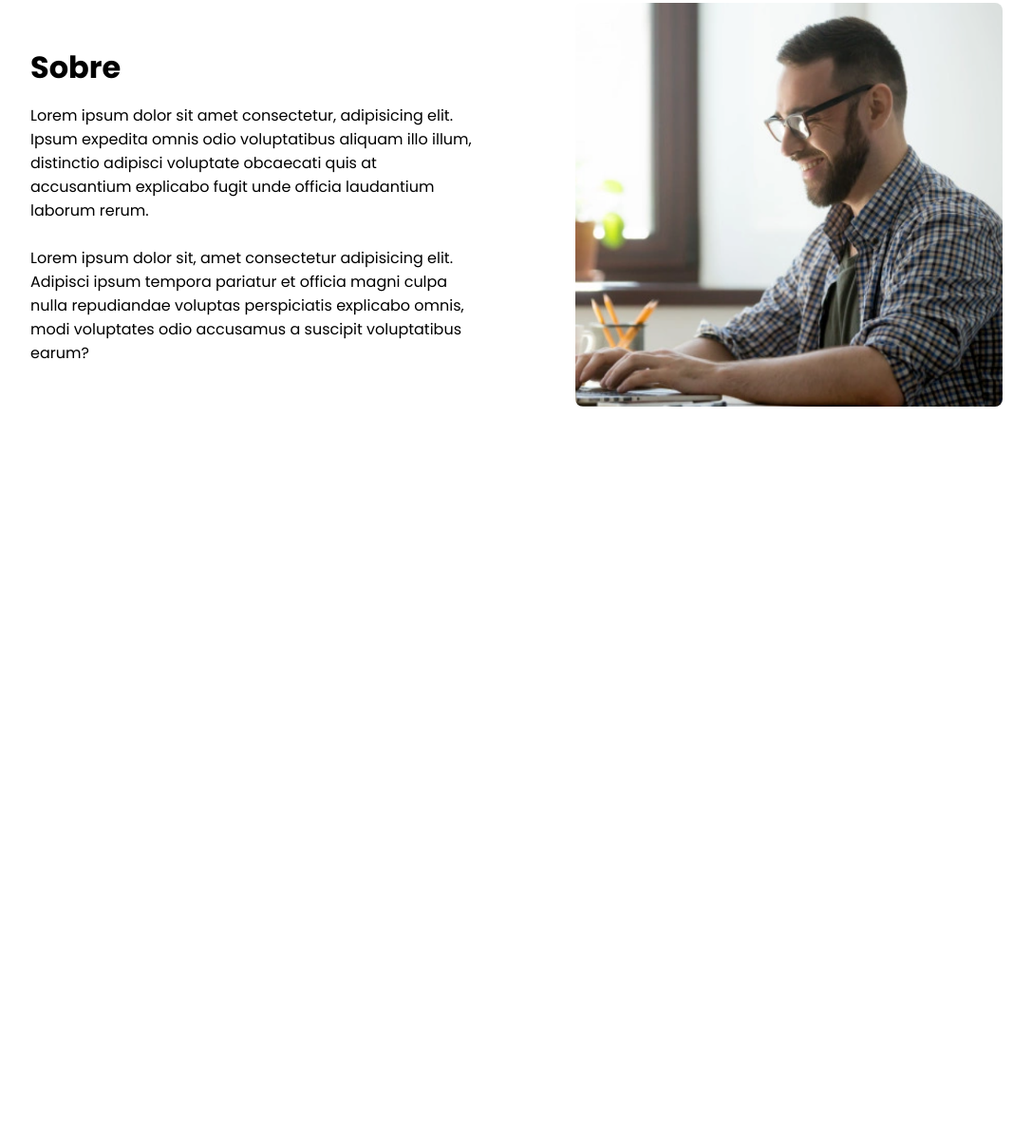
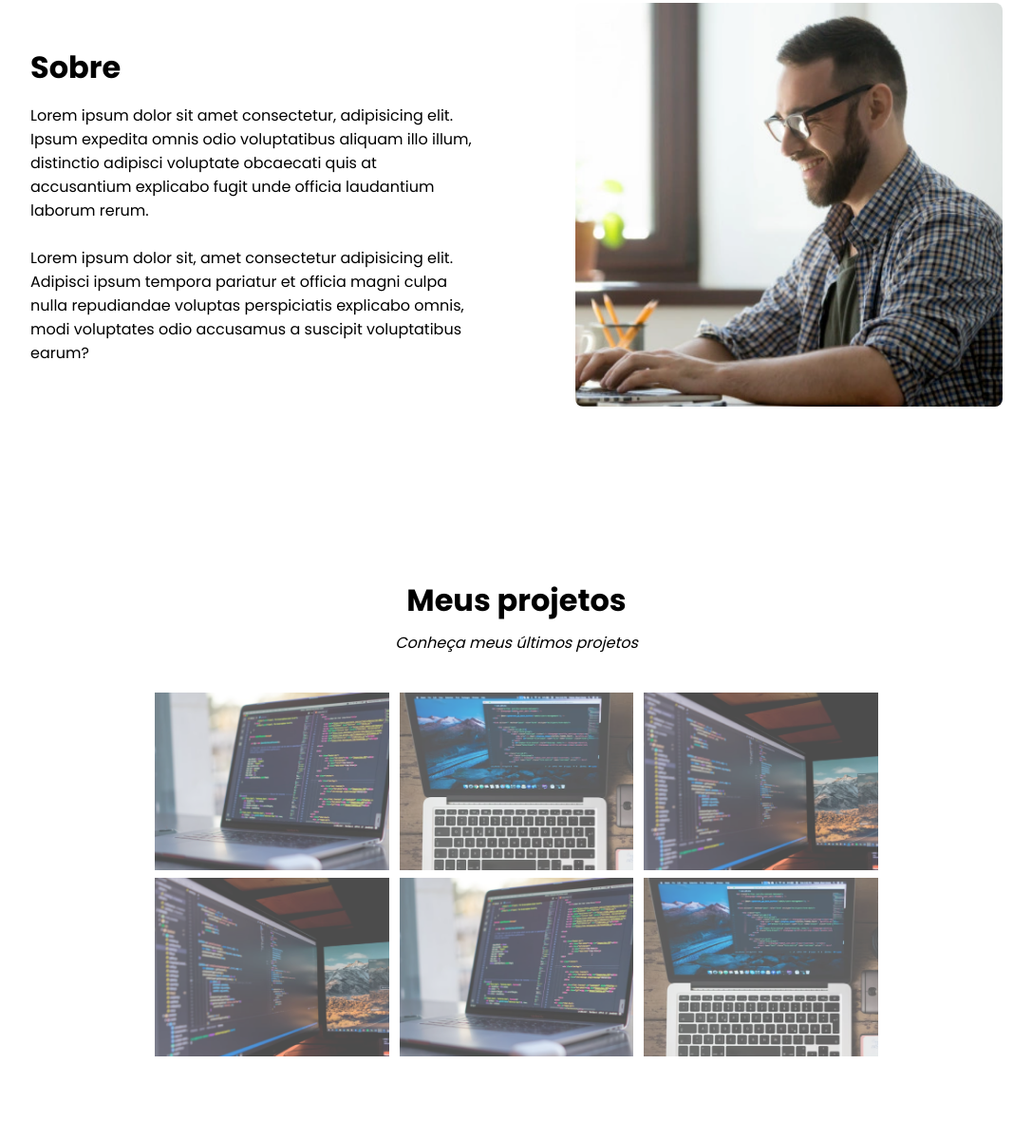
Before and after one commit to YanGraim/html-css, a plain HTML site: page index.html in a window 1280 px wide. Shown: the part 877-2077 px from the top of the page at 95% size, without its empty margins (96-1183 px from the left). Before the commit the page ends 1385 px from the top, so only its background shows below. Drawn offline with Linux system fonts and the light colour scheme.

Commit message:
Conclui seção projetos

```diff
--- a/index.html
+++ b/index.html
@@ -54,5 +54,22 @@
             </div>
             <img src="./images/foto-pc.png" alt="Foto programando">
         </section>
+
+        <section class="projetos">
+            <h2>Meus projetos</h2>
+            <p>Conheça meus últimos projetos</p>
+
+            <div class="lista-projetos">
+                <img src="./images/projeto1.png" alt="foto projeto 1">
+                <img src="./images/projeto2.png" alt="foto projeto 2">
+                <img src="./images/projeto3.png" alt="foto projeto 3">
+            </div>
+
+            <div class="lista-projetos">
+                <img src="./images/projeto3.png" alt="foto projeto 3">
+                <img src="./images/projeto1.png" alt="foto projeto 1">
+                <img src="./images/projeto2.png" alt="foto projeto 2">
+            </div>
+        </section>
     </body>
 </html>
--- a/style.css
+++ b/style.css
@@ -17,6 +17,7 @@ body {
     justify-content: flex-end;
     position: sticky;
     top: 0;
+    z-index: 9;
 }
 
 .nav-list {
@@ -103,3 +104,44 @@ body {
     font-size: 32px;
     margin-bottom: 14px;
 }
+
+.projetos {
+    width: 100%;
+    display: flex;
+    flex-direction: column;
+    align-items: center;
+    padding: 80px;
+}
+
+.projetos h2 {
+    font-size: 32px;
+    margin-top: 20px;
+    margin-bottom: 8px;
+}
+
+.projetos p {
+    margin-bottom: 40px;
+    font-style: italic;
+}
+
+.lista-projetos {
+    width: 100%;
+    margin-bottom: 8px;
+
+    display: flex;
+    align-items: center;
+    justify-content: center;
+}
+
+.lista-projetos img {
+    width: 22%;
+    margin-left: 0.5%;
+    margin-right: 0.5%;
+    opacity: 0.7;
+    transition: 0.9s;
+    cursor: pointer;
+}
+
+.lista-projetos img:hover {
+    opacity: 1;
+}
```
